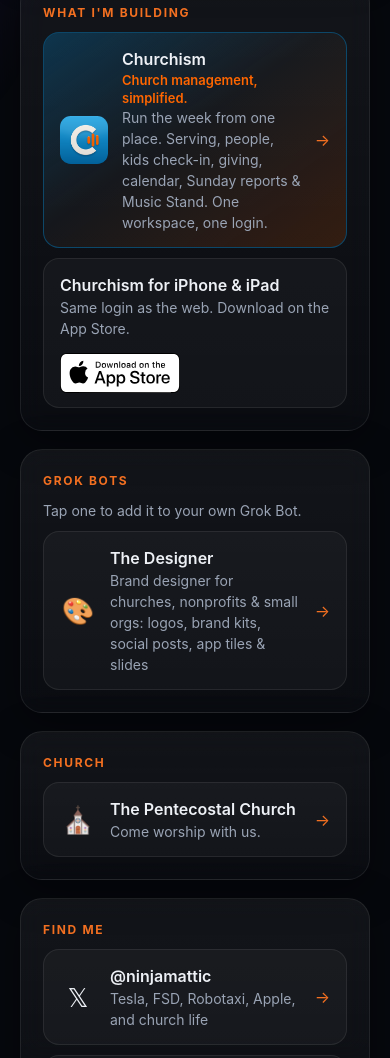
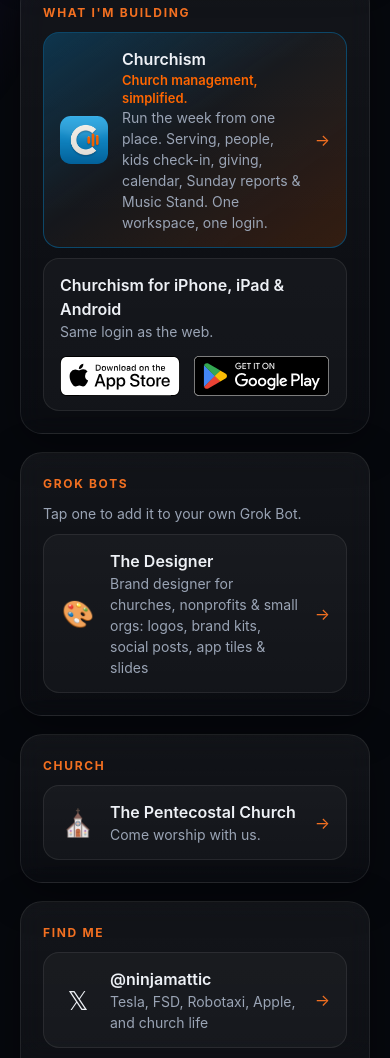
Before and after one commit to ninjamattic/ninjamattic.github.io, a plain HTML site: page index.html in a window 390 px wide. Shown: the part 840-1898 px from the top of the page. Drawn offline with Linux system fonts and the light colour scheme.

Commit message:
Add the Google Play badge next to the App Store badge
The mobile card now covers iPhone, iPad, and Android, with each official store badge as its own link.

Co-authored-by: Matt S <ninjamattic@users.noreply.github.com>

```diff
--- a/index.html
+++ b/index.html
@@ -28,21 +28,25 @@ h1{margin:0;font-size:2.4rem;font-weight:800;letter-spacing:-.03em}
 .card:nth-of-type(2){animation-delay:.1s}.card:nth-of-type(3){animation-delay:.2s}.card:nth-of-type(4){animation-delay:.3s}
 h2{font-size:12px;font-weight:700;letter-spacing:.14em;text-transform:uppercase;color:var(--acc);margin:0 0 10px}
 .card p{margin:0;color:#c9d0db}.card h2+p{color:var(--mut);font-size:14px}
-a.c{display:flex;gap:14px;align-items:center;text-decoration:none;color:inherit;padding:14px 16px;margin-top:10px;border-radius:16px;background:rgba(255,255,255,.035);border:1px solid rgba(255,255,255,.08);transition:.15s}
+a.c,div.c{display:flex;gap:14px;align-items:center;text-decoration:none;color:inherit;padding:14px 16px;margin-top:10px;border-radius:16px;background:rgba(255,255,255,.035);border:1px solid rgba(255,255,255,.08);transition:.15s}
 a.c:hover,a.c:focus-visible{border-color:var(--acc);transform:translateY(-1px);outline:none}
 a.c.hi{background:linear-gradient(145deg,rgba(12,74,110,.62),rgba(255,255,255,.03) 46%,rgba(255,102,0,.16));border-color:rgba(12,74,110,.95)}
 a.c.hi:hover,a.c.hi:focus-visible{border-color:#FF6600}
 .appicon{width:48px;height:48px;border-radius:22.37%;object-fit:cover;flex:none;display:block}
 .kicker{color:#FF6600;font-size:13px;font-weight:600;line-height:1.35;margin-top:1px}
-a.c.store{align-items:center}
-a.c.store>span{min-width:0}
-.storebadge{height:40px;width:calc(40px * 119.66407 / 40);flex:none;display:block;margin-left:auto;align-self:center}
+div.c.store{flex-wrap:wrap;row-gap:14px}
+.storecopy{flex:1 1 220px;min-width:0}
+.stores{display:flex;flex-wrap:wrap;align-items:center;gap:14px;margin-left:auto}
+.stores a{display:block;line-height:0;border-radius:4px}
+.stores a:focus-visible{outline:2px solid var(--acc);outline-offset:3px}
+.storebadge{height:40px;width:calc(40px * 119.66407 / 40);flex:none;display:block}
+.playbadge{height:40px;width:calc(40px * 238.96 / 70.87);flex:none;display:block}
 .i{font-size:26px;width:36px;text-align:center;flex:none}
 .t{font-weight:600}.d{color:var(--mut);font-size:14px}.ar{margin-left:auto;color:var(--acc)}
 .chips{display:flex;flex-wrap:wrap;gap:8px;margin-top:4px}
 .chips span{font-size:14px;padding:6px 12px;border-radius:999px;background:rgba(255,255,255,.05);border:1px solid rgba(255,255,255,.08);color:#d5dbe5}
 footer{text-align:center;color:var(--mut);font-size:13px;margin-top:28px}
-@media(max-width:480px){h1{font-size:2rem}main{padding-top:44px}a.c.store{flex-wrap:wrap;align-items:flex-start;row-gap:14px}a.c.store>span{flex:1 1 100%}.storebadge{margin-left:0}}
+@media(max-width:480px){h1{font-size:2rem}main{padding-top:44px}.stores{margin-left:0;width:100%}}
 @media(prefers-reduced-motion:reduce){*{animation:none!important;transition:none!important}}
 </style>
 </head>
@@ -68,7 +72,7 @@ footer{text-align:center;color:var(--mut);font-size:13px;margin-top:28px}
 <section class="card">
   <h2>What I'm building</h2>
   <a class="c hi" href="https://churchism.app"><img class="appicon" src="assets/apple-touch-icon.png" width="48" height="48" alt="Churchism app icon"><span><div class="t">Churchism</div><div class="kicker">Church management, simplified.</div><div class="d">Run the week from one place. Serving, people, kids check-in, giving, calendar, Sunday reports &amp; Music Stand. One workspace, one login.</div></span><span class="ar">→</span></a>
-  <a class="c store" href="https://apps.apple.com/us/app/churchism/id6816181194"><span><div class="t">Churchism for iPhone &amp; iPad</div><div class="d">Same login as the web. Download on the App Store.</div></span><img class="storebadge" src="assets/download-on-app-store-white.svg" width="119.66407" height="40" alt="Download on the App Store"></a>
+  <div class="c store"><div class="storecopy"><div class="t">Churchism for iPhone, iPad &amp; Android</div><div class="d">Same login as the web.</div></div><div class="stores"><a href="https://apps.apple.com/us/app/churchism/id6816181194"><img class="storebadge" src="assets/download-on-app-store-white.svg" width="119.66407" height="40" alt="Download on the App Store"></a><a href="https://play.google.com/store/apps/details?id=org.tpchollister.churchismapp"><img class="playbadge" src="assets/get-it-on-google-play.svg" width="238.96" height="70.87" alt="Get it on Google Play"></a></div></div>
 </section>
 
 <section class="card">
```
Also changed, not shown: assets/get-it-on-google-play.svg (added).
